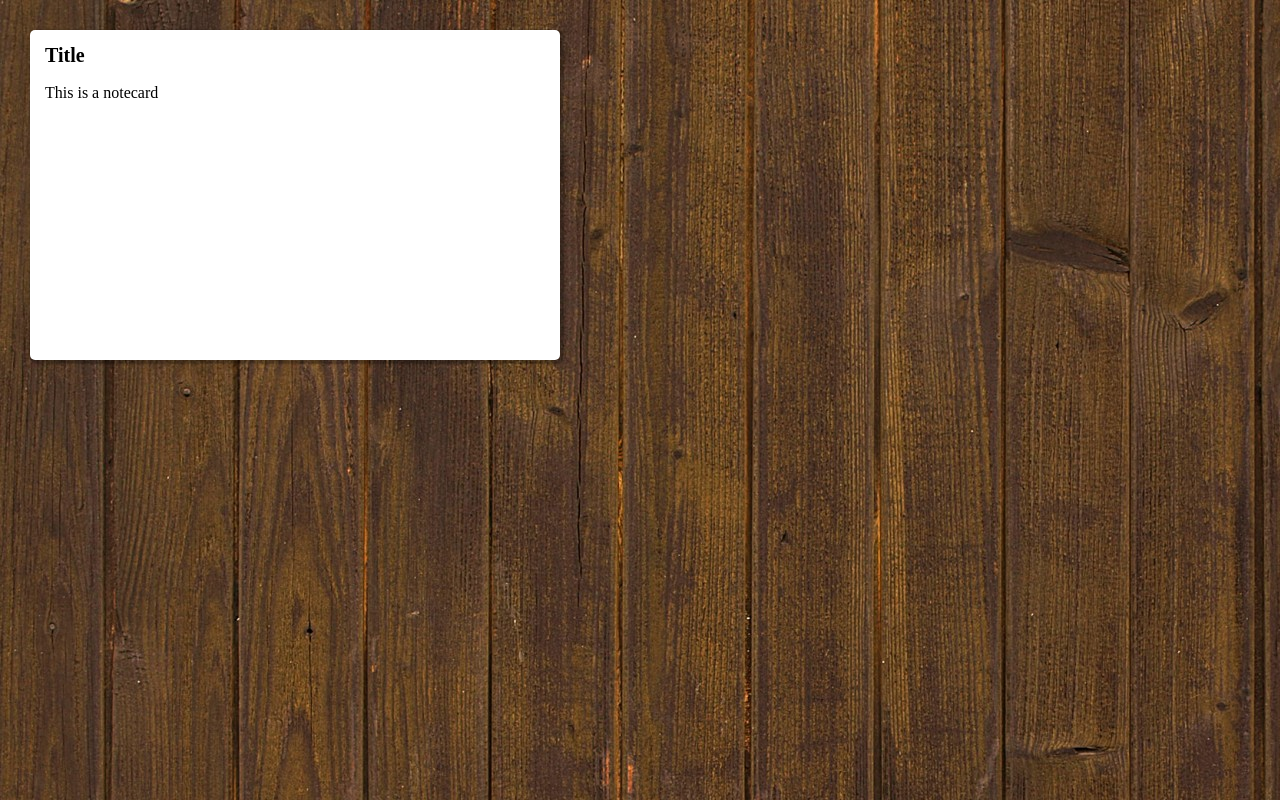
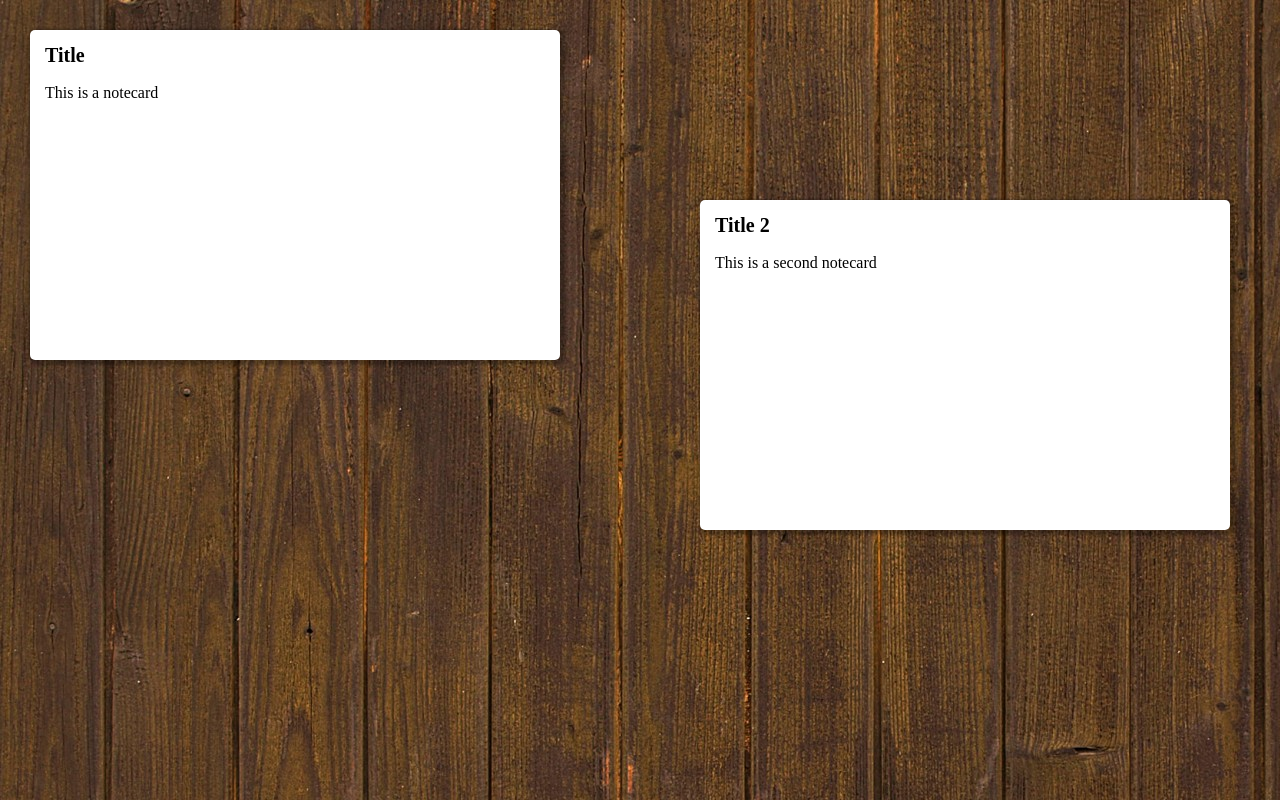
Before and after one commit to dproc96/Cardbox, a React (Create React App) app in the folder client/: page / in a window 1280 px wide. Built offline with nearby package versions, Linux system fonts and the light colour scheme.

Commit message:
altered functions to work with multiple cards on the screen

```diff
--- a/client/src/App.js
+++ b/client/src/App.js
@@ -9,6 +9,7 @@ class App extends React.Component {
         this.state = {
             mouseX: 0,
             mouseY: 0,
+            doNotHighlight: false,
             cards: [
                 {
                     title: "Title",
@@ -23,8 +24,22 @@ class App extends React.Component {
                     xStatic: 30,
                     dragging: false,
                     resizing: false,
-                    resizeHover: false,
-                    hover: false
+                    resizeHover: false
+                },
+                {
+                    title: "Title 2",
+                    html: "This is a second notecard",
+                    width: 500,
+                    height: 300,
+                    widthStatic: 500,
+                    heightStatic: 300,
+                    y: 200,
+                    x: 700,
+                    yStatic: 200,
+                    xStatic: 700,
+                    dragging: false,
+                    resizing: false,
+                    resizeHover: false
                 }
             ]
         }
@@ -38,58 +53,59 @@ class App extends React.Component {
         const resizingNesw = (card.width - distanceX <= resizeOffset && distanceY <= resizeOffset) || (distanceX <= resizeOffset && card.height - distanceY <= resizeOffset)
         if (resizingNwse) {
             card.resizeHover = "nwse"
-            card.hover = false
         }
         else if (resizingNesw) {
             card.resizeHover = "nesw"
-            card.hover = false
         }
         else {
             card.resizeHover = false
-            card.hover = true
         }
     }
     handleMouseDown(e) {
-        const cards = this.state.cards
-        if (cards.filter(x => { return x.resizeHover }).length === 1) {
-            cards.filter(x => { return x.resizeHover })[0].resizing = true
-        }
-        if (cards.filter(x => { return x.hover }).length === 1) {
-            cards.filter(x => { return x.hover })[0].dragging = true
-        }
         this.setState({
             xStart: e.pageX,
             yStart: e.pageY,
-            cards: cards
+            doNotHighlight: true
         })
     }
     handleMouseUp() {
         const cards = this.state.cards;
-        cards.filter(x => { return x.resizing || x.dragging }).forEach(card => {
+        cards.forEach(card => {
             card.resizing = false
             card.dragging = false
+            card.resizeHover = false
             card.heightStatic = card.height
             card.widthStatic = card.width
             card.yStatic = card.y
             card.xStatic = card.x
         })
+        this.setState({
+            cards: cards,
+            doNotHighlight: false
+        })
     }
     resize(card) {
+        if (card.resizing) {
             const left = this.state.xStart <= card.xStatic + resizeOffset;
             const top = this.state.yStart <= card.yStatic + resizeOffset;
             if (top) {
-            card.height = card.heightStatic + this.state.yStart - this.state.mouseY
+                card.height = Math.max(card.heightStatic + this.state.yStart - this.state.mouseY, 50)
+                if (card.height !== 50) {
                     card.y = card.yStatic + this.state.mouseY - this.state.yStart
                 }
+            }
             else {
-            card.height = card.heightStatic + this.state.mouseY - this.state.yStart
+                card.height = Math.max(card.heightStatic + this.state.mouseY - this.state.yStart, 50)
             }
             if (left) {
-            card.width = card.widthStatic + this.state.xStart - this.state.mouseX
+                card.width = Math.max(card.widthStatic + this.state.xStart - this.state.mouseX, 50)
+                if (card.width !== 50) {
                     card.x = card.xStatic + this.state.mouseX - this.state.xStart
                 }
+            }
             else {
-            card.width = card.widthStatic + this.state.mouseX - this.state.xStart
+                card.width = Math.max(card.widthStatic + this.state.mouseX - this.state.xStart, 50)
+            }
         }
     }
     drag(card) {
@@ -109,8 +125,19 @@ class App extends React.Component {
     }
     cardHandleMouseLeave(i) {
         const cards = this.state.cards
-        cards[i].hover = false;
         cards[i].resizeHover = false;
+    }
+    cardHandleMouseDown(i) {
+        const cards = this.state.cards
+        const card = cards[i]
+        if (!card.resizeHover) {
+            card.dragging = true
+        }
+        else {
+            card.resizing = true
+        }
+        cards.push(cards.splice(i, 1)[0])
+        this.setState({ cards: cards })
     }
     render() {
         const style = {
@@ -120,7 +147,7 @@ class App extends React.Component {
         return (
             <div onMouseDown={this.handleMouseDown.bind(this)} onMouseUp={this.handleMouseUp.bind(this)} onMouseMove={this.handleMouseMove.bind(this)} style={style}>
                 {this.state.cards.map((card, i) => {
-                    return <Card handleMouseLeave={() => { this.cardHandleMouseLeave(i) }} handleMouseMove={(e) => { this.checkResizing(e, i) }} handleMouseEnter={(e) => { this.checkResizing(e, i) }} id={i} key={i} {...card} mouseX={this.state.mouseX} mouseY={this.state.mouseY} />
+                    return <Card doNotHighlight={this.state.doNotHighlight} handleMouseDown={() => { this.cardHandleMouseDown(i) }} handleMouseMove={(e) => { this.checkResizing(e, i) }} handleMouseEnter={(e) => { this.checkResizing(e, i) }} id={i} key={i} {...card} mouseX={this.state.mouseX} mouseY={this.state.mouseY} />
                 })}
             </div>
         )
--- a/client/src/components/Card.js
+++ b/client/src/components/Card.js
@@ -3,6 +3,18 @@ import React from "react";
 // const resizeOffset = 5;
 
 class Card extends React.Component {
+    constructor(props) {
+        super(props)
+        this.state = {
+            textSelect: false
+        }
+    }
+    handleTextMouseDown() {
+        // this.setState({ textSelect: true })
+    }
+    handleTextMouseUp() {
+        // this.setState({ textSelect: false })
+    }
     render() {
         const style = {
             width: this.props.width,
@@ -13,16 +25,18 @@ class Card extends React.Component {
             position: "absolute",
             top: this.props.y,
             left: this.props.x,
-            boxShadow: "2px 2px 2px 2px rgba(0,0,0,0.3)",
-            userSelect: (this.props.dragging || this.props.resizeHover) ? "none" : "auto",
+            boxShadow: "2px 2px 3px 3px rgba(0,0,0,0.3)",
+            userSelect: !(!this.props.doNotHighlight || this.state.textSelect) ? "none" : "auto",
             resize: "both",
             cursor: this.props.resizeHover ? `${this.props.resizeHover}-resize` : "auto"
         }
         return (
-            <div onMouseMove={this.props.handleMouseMove} onMouseEnter={this.props.handleMouseEnter} style={style}>
-                <h3>{this.props.title}</h3>
-                <div>
-                    {this.props.html}
+            <div onMouseMove={this.props.handleMouseMove} onMouseEnter={this.props.handleMouseEnter} onMouseDown={this.props.handleMouseDown} style={style}>
+                <div style={{overflow: "scroll", height: "100%"}}>
+                    <h3 onMouseDown={this.handleTextMouseDown.bind(this)} onMouseUp={this.handleTextMouseUp.bind(this)}>{this.props.title}</h3>
+                    <div onMouseDown={this.handleTextMouseDown.bind(this)} onMouseUp={this.handleTextMouseUp.bind(this)}>
+                        {this.props.html}
+                    </div>
                 </div>
             </div>
         )
```
Lines whose indentation alone changed are shown as unchanged.
